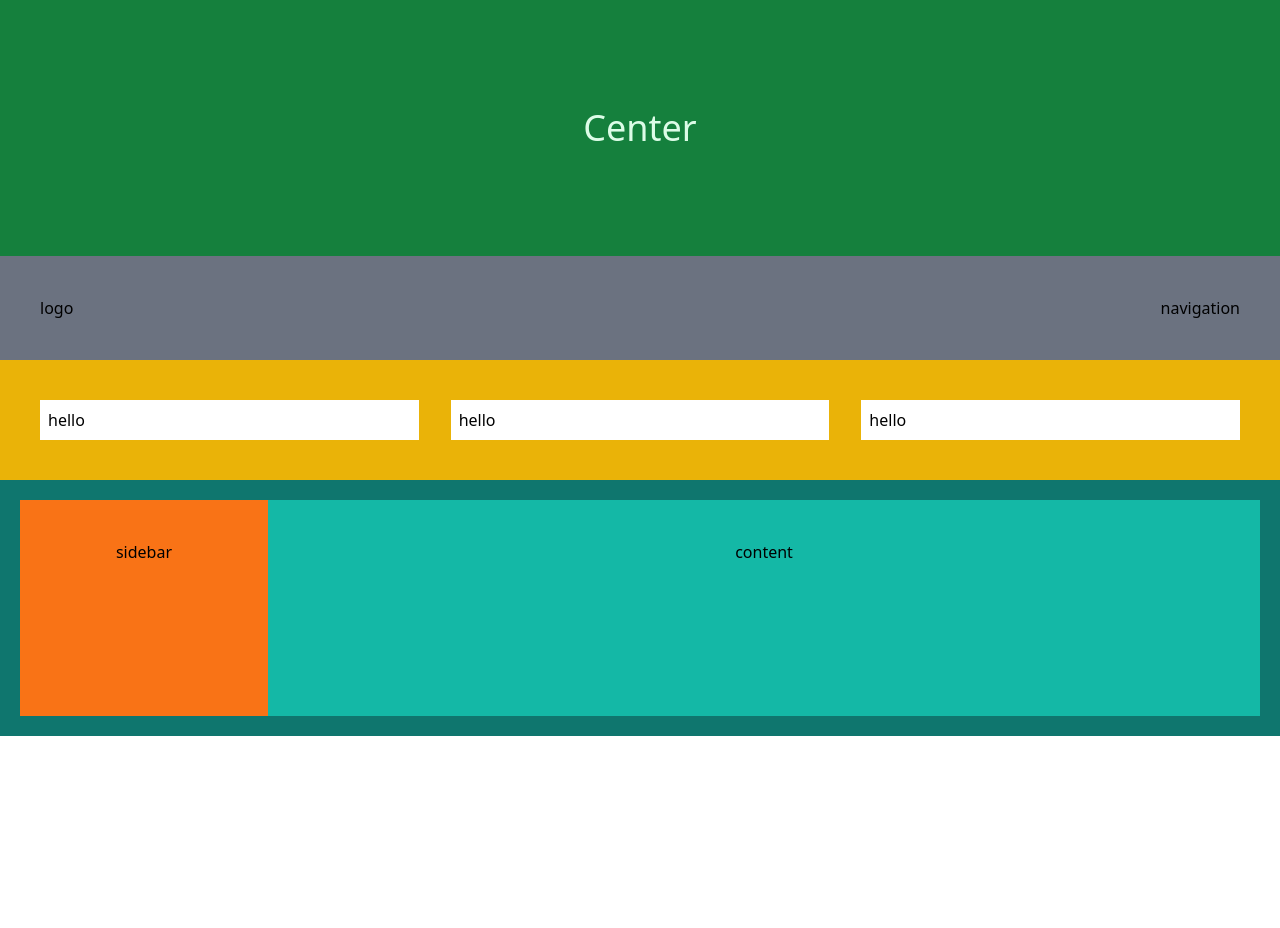
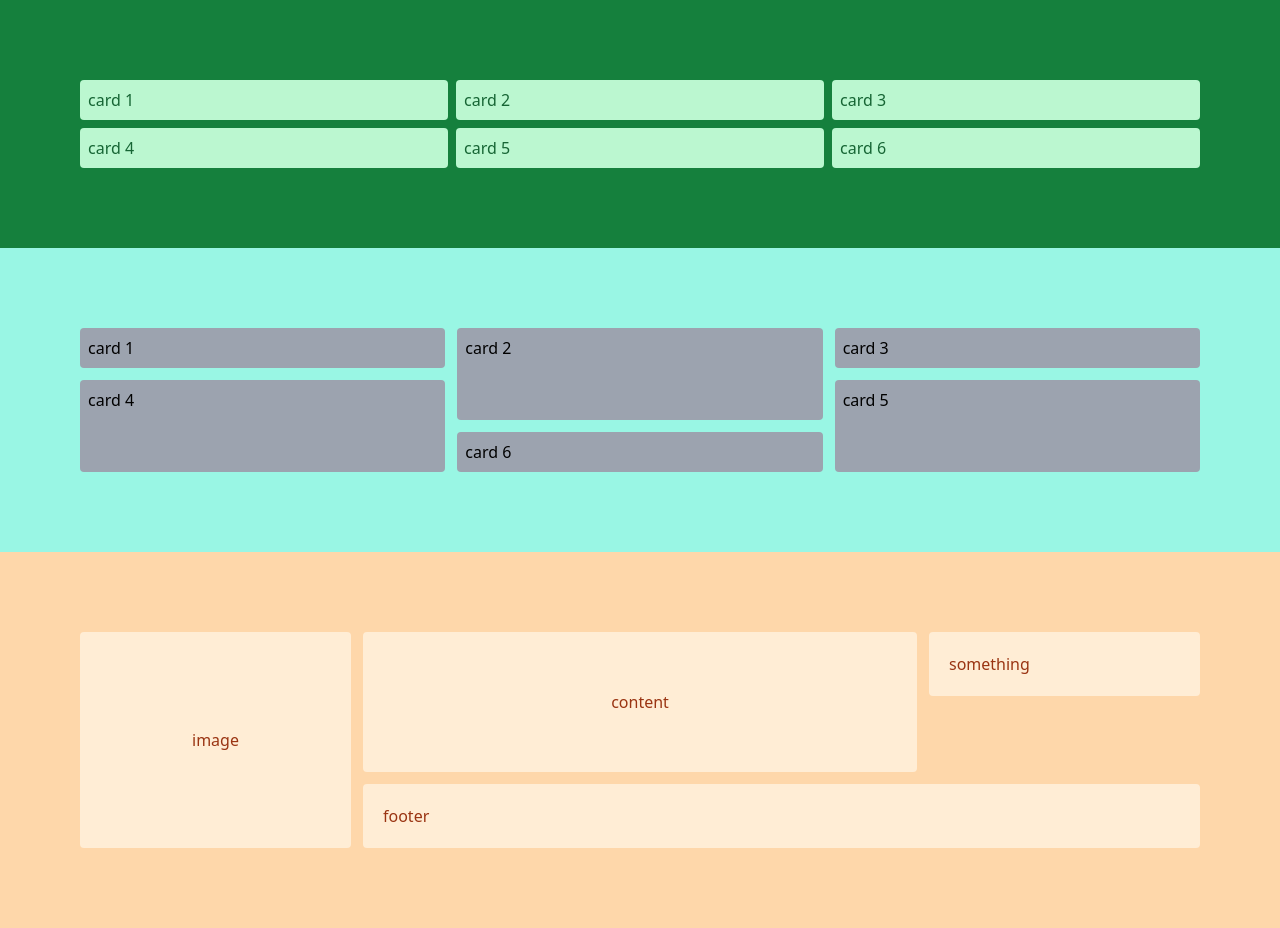
Before and after one commit to jcdacula7/learning_tailwind, a website: page public/index.html in a window 1280 px wide. Before the commit the page ends 800 px from the top, so only its background shows below. Drawn offline with Linux system fonts and the light colour scheme.

Commit message:
edit README, code grid classess

```diff
--- a/public/index.html
+++ b/public/index.html
@@ -6,39 +6,38 @@
     <title>TailwindCSS with GIT</title>
     <link rel="stylesheet" href="./output.css" />
     <style>
-      /* * {
-        margin: 0;
+      * {
+        /* margin: 0;
         padding: 0;
         box-sizing: border-box;
-        border: solid salmon 1px;
-      } */
+        border: solid salmon 1px; */
+      }
     </style>
   </head>
   <body>
-    <!-- centering -->
-    <div class="bg-green-700 h-64 flex justify-center items-center">
-      <h2 class="text-4xl text-green-100">Center</h2>
+    <div class="p-20 bg-green-700 text-green-800 grid grid-cols-3 gap-2">
+      <div class="p-2 bg-green-200 text-green-800 rounded">card 1</div>
+      <div class="p-2 bg-green-200 text-green-800 rounded">card 2</div>
+      <div class="p-2 bg-green-200 text-green-800 rounded">card 3</div>
+      <div class="p-2 bg-green-200 text-green-800 rounded">card 4</div>
+      <div class="p-2 bg-green-200 text-green-800 rounded">card 5</div>
+      <div class="p-2 bg-green-200 text-green-800 rounded">card 6</div>
     </div>
 
-    <!-- navigation -->
-    <div class="bg-gray-500 p-10 flex justify-between">
-      <div>logo</div>
-      <div>navigation</div>
+    <div class="p-20 bg-teal-200 text-black grid grid-cols-3 grid-rows-3 gap-3">
+      <div class="p-2 bg-gray-400 rounded">card 1</div>
+      <div class="p-2 bg-gray-400 rounded row-span-2">card 2</div>
+      <div class="p-2 bg-gray-400 rounded">card 3</div>
+      <div class="p-2 bg-gray-400 rounded row-span-2">card 4</div>
+      <div class="p-2 bg-gray-400 rounded row-span-2">card 5</div>
+      <div class="p-2 bg-gray-400 rounded">card 6</div>
     </div>
 
-    <!-- creating columns section -->
-    <div class="bg-yellow-500 p-10 md:flex md:space-x-8 space-y-4 md:space-y-0">
-      <div class="bg-white p-2 flex-grow">hello</div>
-      <div class="bg-white p-2 flex-grow">hello</div>
-      <div class="bg-white p-2 flex-grow">hello</div>
-    </div>
-
-    <!-- sidebar -->
-    <div class="bg-teal-700 h-64">
-      <div class="md:flex h-full items-stretch p-5">
-        <div class="md:w-1/5 bg-orange-500 p-10 text-center">sidebar</div>
-        <div class="md:flex-grow bg-teal-500 p-10 text-center">content</div>
-      </div>
+    <div class="p-20 bg-orange-200 text-orange-800 grid grid-cols-4 grid-rows-3 gap-3">
+      <div class="rounded p-5 bg-orange-100 row-span-3 flex items-center justify-center">image</div>
+      <div class="rounded p-5 bg-orange-100 col-start-2 col-end-4 row-start-1 row-end-3 flex items-center justify-center">content</div>
+      <div class="rounded p-5 bg-orange-100">something</div>
+      <div class="rounded p-5 bg-orange-100 row-start-3 col-start-2 col-span-3">footer</div>
     </div>
   </body>
 </html>
```
Also changed, not shown: README.md, public/output.css.
